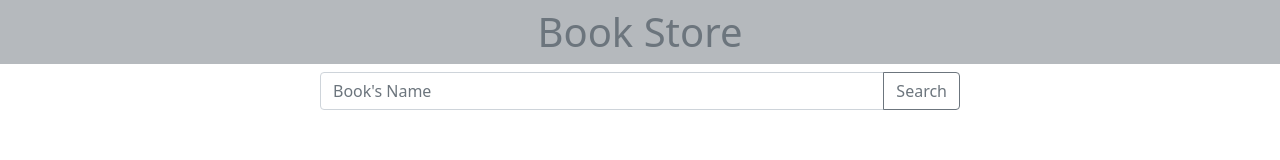
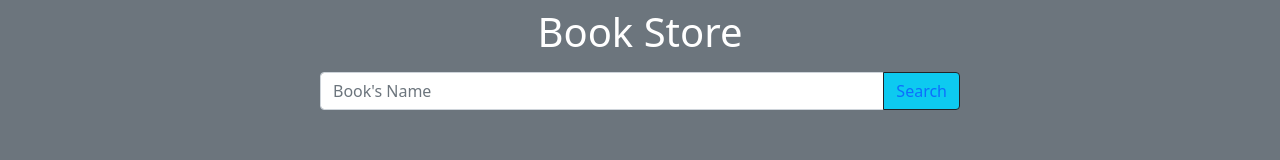
Before and after one commit to anikdha11/book-store, a plain HTML site: page index.html in a window 1280 px wide. Drawn offline with nearby package versions, Linux system fonts and the light colour scheme.

Commit message:
color change

```diff
--- a/index.html
+++ b/index.html
@@ -13,12 +13,12 @@
          }
      </style>
 </head>
-<body>
+<body class="bg-secondary">
     <header>
-         <h1 class="text-center text-muted p-2 bg-secondary bg-opacity-50">Book Store</h1>
+         <h1 class="text-center text-white p-2 bg-secondary">Book Store</h1>
     <div class="input-group mb-3 w-50 mx-auto ">
         <input id="search-field" type="text" class="form-control" placeholder="Book's Name" aria-label="Recipient's username" aria-describedby="button-addon2">
-        <button onclick="loadData()" class="btn btn-outline-secondary" type="button" id="button-addon2">Search</button>
+        <button onclick="loadData()" class="btn btn-outline-dark btn-info text-primary" type="button" id="button-addon2">Search</button>
     </div>
     <h1 id="total-result" class="text-center">Total result</h1>
     </header>
--- a/js/app.js
+++ b/js/app.js
@@ -6,6 +6,7 @@ const loadData = () => {
   const searchText = searchField.value;
   // searchfield clear
   searchField.value = "";
+  //total result handle
   total.style.display = 'none';
   document.getElementById('displaybook').textContent = "";
   errorDiv.innerText = '';
@@ -14,8 +15,8 @@ const loadData = () => {
     errorDiv.innerText = 'Search field can not be empty';
   }
   else {
-     const url = `https://openlibrary.org/search.json?q=${searchText}`;
-       fetch(url)
+    const url = `https://openlibrary.org/search.json?q=${searchText}`;
+    fetch(url)
       .then(res => res.json())
       .then(data => displayShowBook(data.docs))
   }
@@ -24,10 +25,12 @@ const loadData = () => {
 const displayShowBook = books => {
   const displayBook = document.getElementById('displaybook');
   books.forEach(book => {
-    //  console.log(book);
     total.style.display = 'block';
-    errorDiv.innerText = '';
+    // handle empty input
+     errorDiv.innerText = '';
+     //total result handle
     total.innerText = `Total result:${books.length}`;
+    // create div
     const div = document.createElement('div');
     div.classList.add('col', 'w-50', 'shadow-lg');
     div.innerHTML = `
@@ -36,7 +39,7 @@ const displayShowBook = books => {
      <h1 class="card-header bg-dark
       text-light">${book.title}</h1>
      <div class="card-body text-success bg-dark">
-          <h2 class="card-title">${book.author_name[0] ? book.author_name[0] : book.author_name}</h2>
+          <h2 class="card-title">${book.author_name[0] ? book.author_name[0] : 'not avaiable'}</h2>
           <h4 class="card-text">First Publish: ${book.first_publish_year ? book.first_publish_year : 'not avaiable'}</h4>
      </div>
      <h4 class="card-footer bg-dark text-secondary">Publisher: ${book.publisher[0]}</h4>
```
